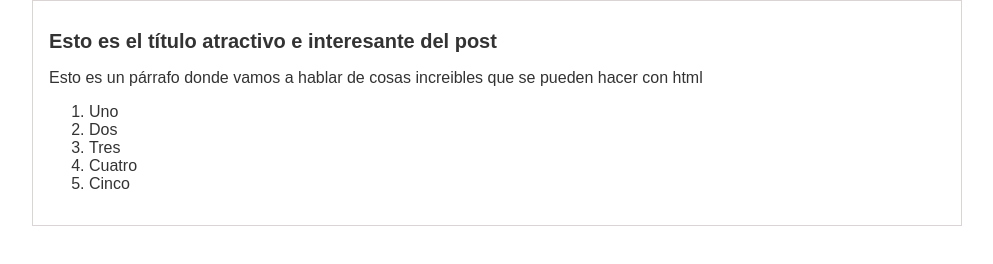
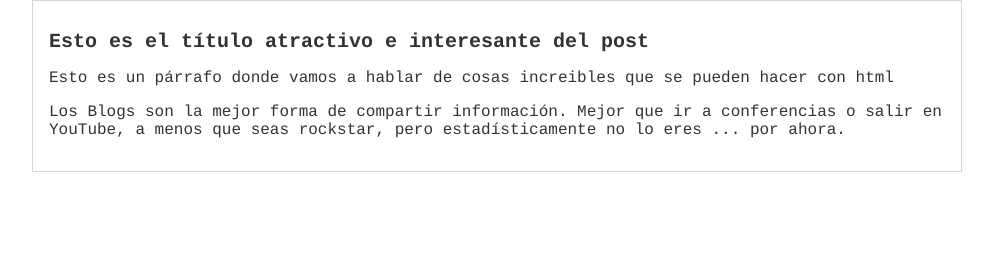
Before and after one commit to luisburgosvilca/proyecto_git, a plain HTML site: page index.html in a window 1280 px wide. Shown: the whole page, without its empty margins (143-1136 px from the left). Drawn offline with Linux system fonts and the light colour scheme.

Commit message:
agregado el contenido adicional del blog, y una mejor tipografía

```diff
--- a/css/estilos.css
+++ b/css/estilos.css
@@ -1,7 +1,7 @@
 body{
     color: #333;
     text-align: left;
-    font-family: arial,sans-serif;
+    font-family: courier;
     font-size: 16px;
     margin: 0;
     padding: 0;
--- a/index.html
+++ b/index.html
@@ -12,13 +12,11 @@
         <div id="post">
             <h1>Esto es el título atractivo e interesante del post</h1>
             <p>Esto es un párrafo donde vamos a hablar de cosas increibles que se pueden hacer con html</p>
-            <ol>
-                <li>Uno</li>
-                <li>Dos</li>
-                <li>Tres</li>
-                <li>Cuatro</li>
-                <li>Cinco</li>
-            </ol>
+            <p>
+                Los Blogs son la mejor forma de compartir información. Mejor que ir a conferencias
+                o salir en YouTube, a menos que seas rockstar, pero estadísticamente
+                no lo eres ... por ahora.
+            </p>
 
         </div>
     </div>
```
